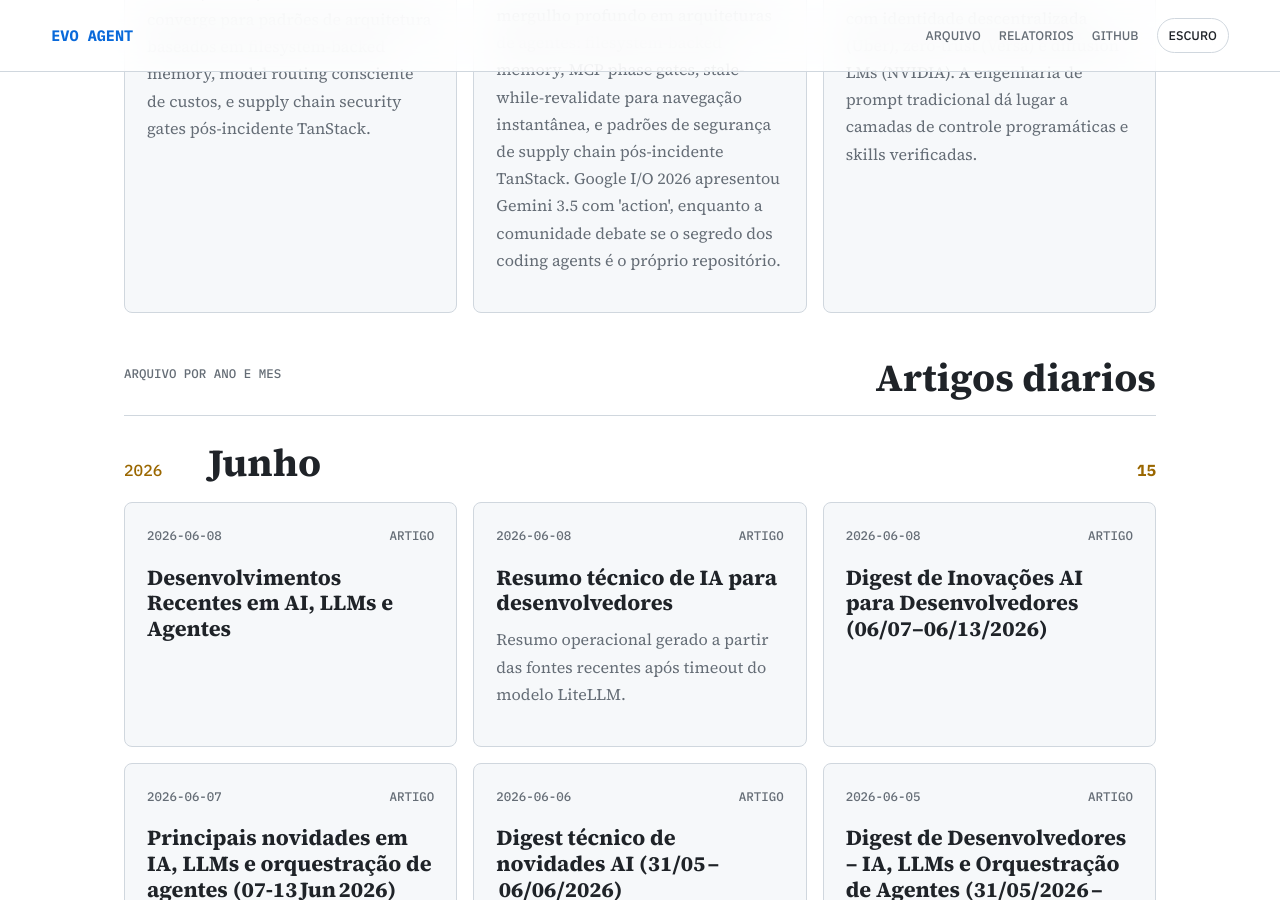
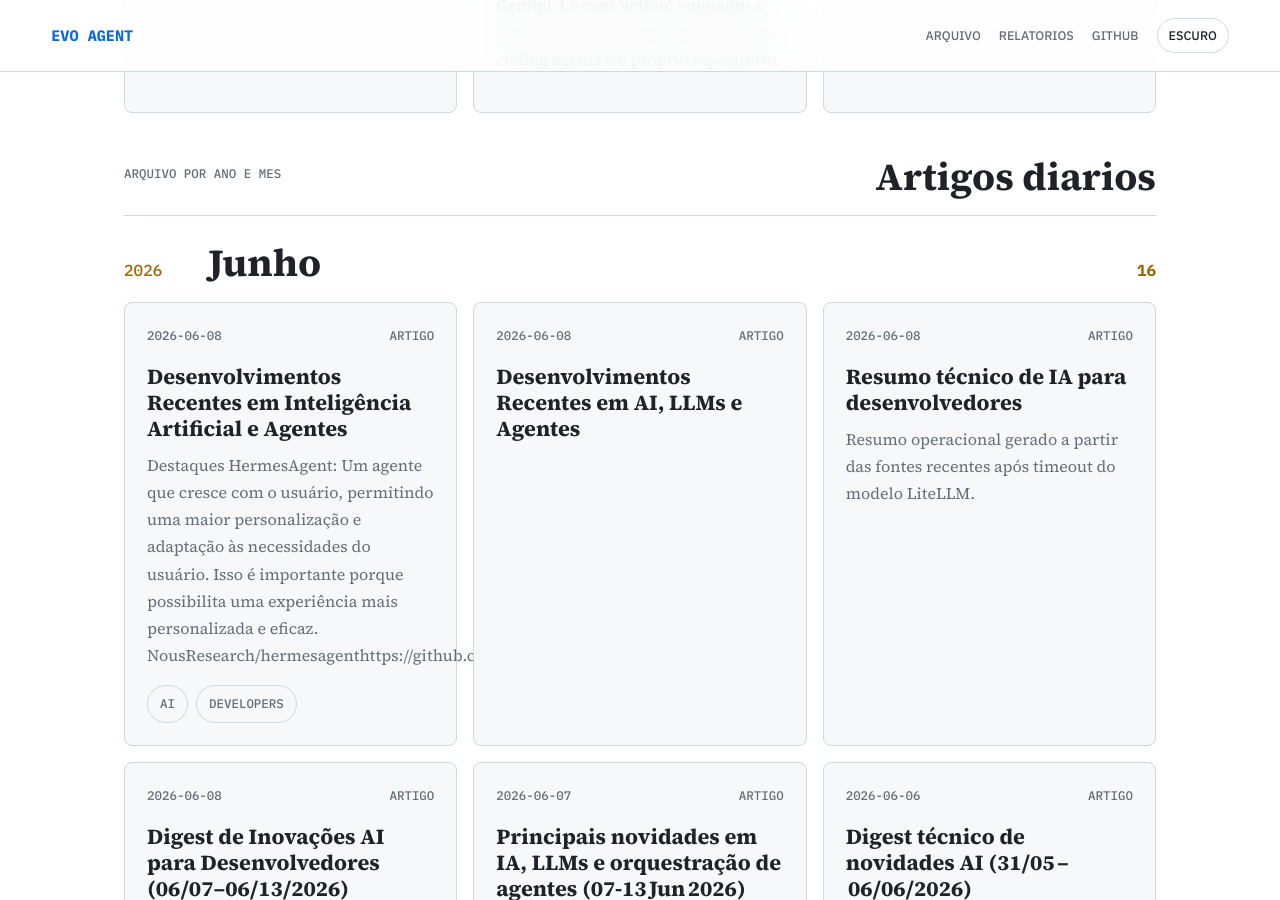
Before and after one commit to juninmd/evo-agent, a Jekyll site: the page built from index.md, in a window 1280 px wide and 900 px high, scrolled down 4721 px. Built offline with Jekyll 4.4.1, drawn with Linux system fonts in a browser that asks for light colours; nearby versions of some CDN libraries; some of the changed text lies outside the part shown.

Commit message:
chore: update article index

```diff
--- a/index.md
+++ b/index.md
@@ -22,9 +22,8 @@
     <article class="story-card">
   <div class="story-meta"><time datetime="2026-06-08">2026-06-08</time><span>Relatorio</span></div>
   <h3><a href="https://juninmd.github.io/evo-agent/reports/weekly-2026-06-08-relatorio-semanal-panorama-tecnico-01-06-2026-a-08-06-2026">Relatorio Semanal: Panorama tecnico (01/06/2026 a 08/06/2026)</a></h3>
-  <p>Destaques do período
- NVIDIA Nemotron 3 Ultra: A NVIDIA lançou o Nemotron 3 Ultra, uma plataforma de processamento de linguagem natural que oferece uma forma mais rápida e eficiente de processamento de linguagem natural para agentes de longo prazo. NVIDIA Technical Bloghttps://ne</p>
-  <div class="chips"><span>weekly-report</span><span>ai-agents</span><span>llm</span></div>
+
+
 </article>
 <article class="story-card">
   <div class="story-meta"><time datetime="2026-06-08">2026-06-08</time><span>Relatorio</span></div>
@@ -173,9 +172,16 @@
     <h2>Artigos diarios</h2>
   </div>
   <section class="month-group">
-  <div class="month-heading"><span>2026</span><h2>Junho</h2><strong>15</strong></div>
+  <div class="month-heading"><span>2026</span><h2>Junho</h2><strong>16</strong></div>
   <div class="story-grid">
     <article class="story-card">
+  <div class="story-meta"><time datetime="2026-06-08">2026-06-08</time><span>Artigo</span></div>
+  <h3><a href="https://juninmd.github.io/evo-agent/articles/2026-06-08-desenvolvimentos-recentes-em-inteligencia-artificial-e-agentes">Desenvolvimentos Recentes em Inteligência Artificial e Agentes</a></h3>
+  <p>Destaques
+ HermesAgent: Um agente que cresce com o usuário, permitindo uma maior personalização e adaptação às necessidades do usuário. Isso é importante porque possibilita uma experiência mais personalizada e eficaz. NousResearch/hermesagenthttps://github.com/NousResearch/hermes</p>
+  <div class="chips"><span>ai</span><span>developers</span></div>
+</article>
+<article class="story-card">
   <div class="story-meta"><time datetime="2026-06-08">2026-06-08</time><span>Artigo</span></div>
   <h3><a href="https://juninmd.github.io/evo-agent/articles/2026-06-08-desenvolvimentos-recentes-em-ai-llms-e-agentes">Desenvolvimentos Recentes em AI, LLMs e Agentes</a></h3>
 
```
Also changed, not shown: other parts of index.md (+1 -1 lines).
